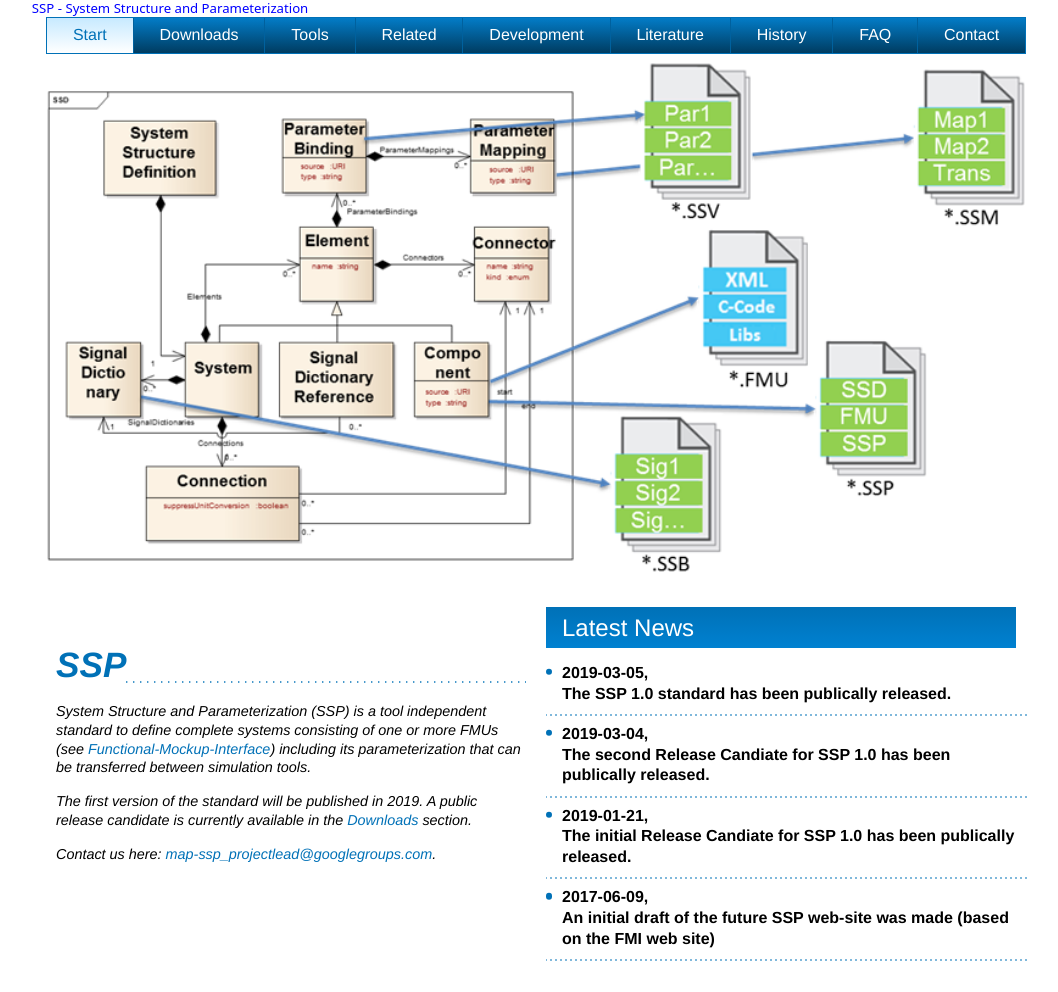
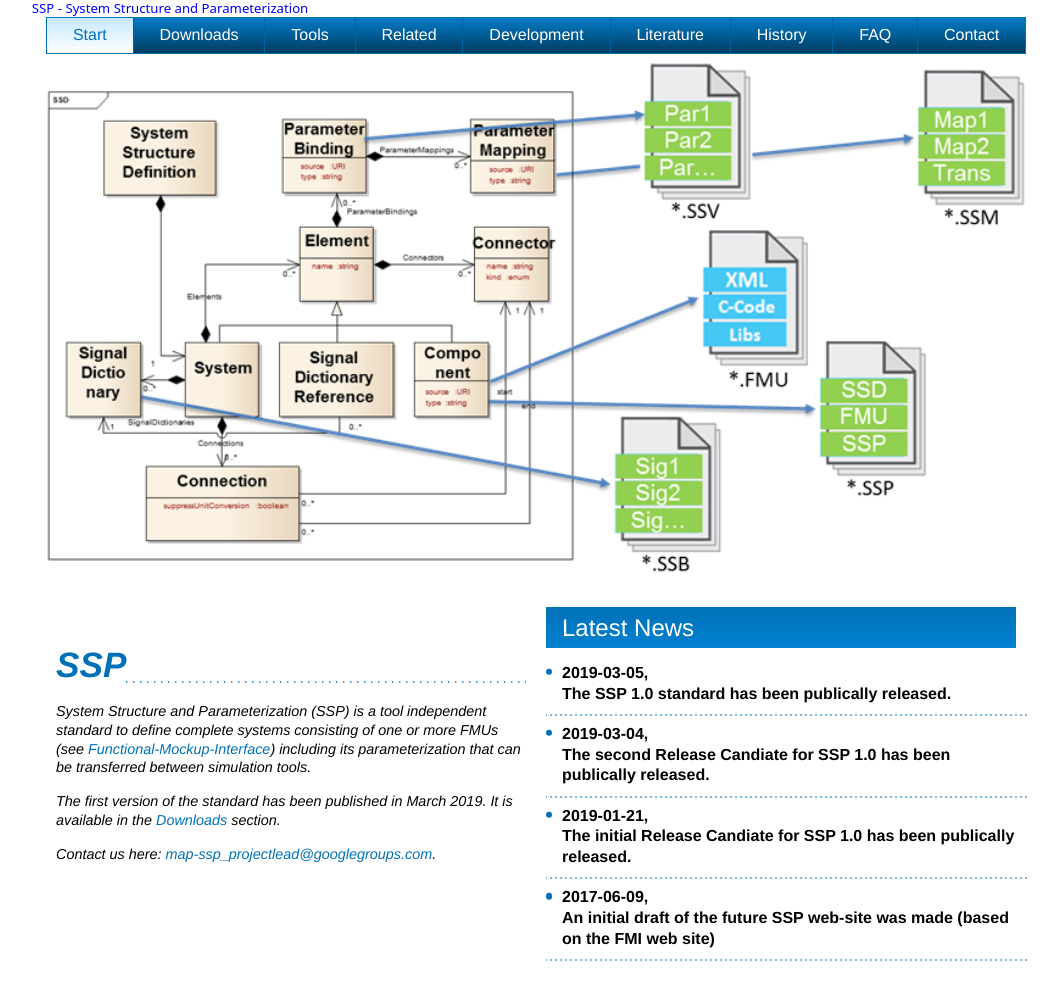
Before and after one commit to modelica/ssp-standard.org, a Jekyll site: the page built from pages/index.html, in a window 1280 px wide. Shown: the whole page, without its empty margins (104-1162 px from the left). Built offline with Jekyll 4.4.1, drawn with Linux system fonts in a browser that asks for light colours.

Commit message:
Update landing page for 1.0 release

```diff
--- a/pages/index.html
+++ b/pages/index.html
@@ -24,7 +24,7 @@ layout: default
 				that can be transferred between simulation tools.
             </p>
             <p>
-	    The first version of the standard will be published in 2019. A public release candidate is currently available in the <a href="/downloads/">Downloads</a> section.
+	    The first version of the standard has been published in March 2019. It is available in the <a href="/downloads/">Downloads</a> section.
             </p>
             <p>
                 Contact us here: <a href="mailto:map-ssp_projectlead@googlegroups.com">map-ssp_projectlead@googlegroups.com</a>.
```
